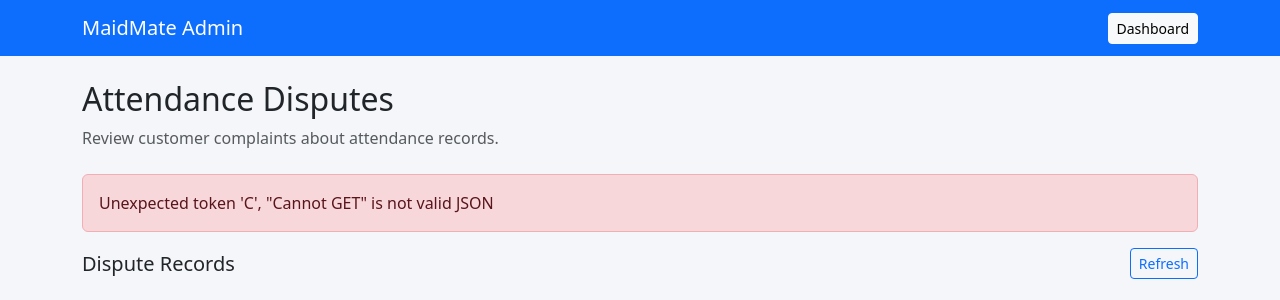
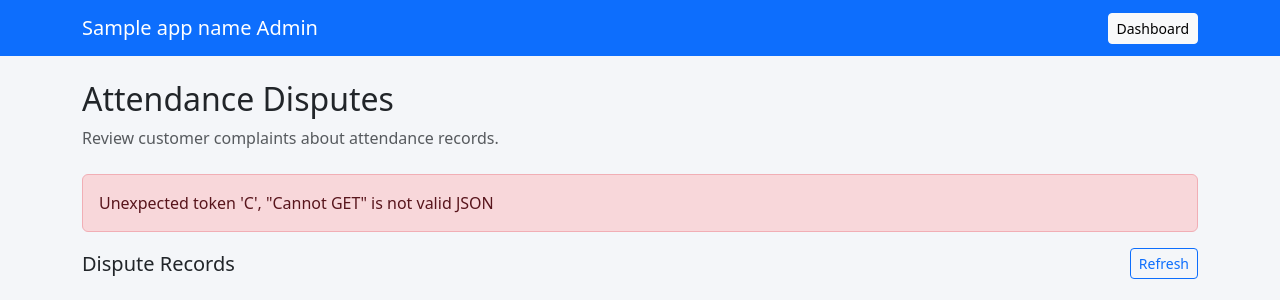
Before and after one commit to shubh110105/sahayika, a Python web app: template app/templates/admin/attendance_disputes.html in a window 1280 px wide. Shown: the top 300 px of the page. Run offline with Jinja, Linux system fonts and the light colour scheme; the template is opened without the code that fills it: most values are stand-ins (such as "Sample title", 1, 10 or a date in 2020).

Commit message:
Update attendance disputes template to use dynamic app name in title and navbar

```diff
--- a/app/templates/admin/attendance_disputes.html
+++ b/app/templates/admin/attendance_disputes.html
@@ -3,7 +3,7 @@
 <head>
     <meta charset="UTF-8">
     <meta name="viewport" content="width=device-width, initial-scale=1.0">
-    <title>Attendance Disputes | MaidMate Admin</title>
+    <title>{{ app_name }} - Attendance Disputes</title>
 
     <link
         href="https://cdn.jsdelivr.net/npm/bootstrap@5.3.3/dist/css/bootstrap.min.css"
@@ -60,7 +60,7 @@
 <body>
     <nav class="navbar navbar-dark bg-primary">
         <div class="container">
-            <span class="navbar-brand">MaidMate Admin</span>
+            <span class="navbar-brand">{{ app_name }} Admin</span>
             <a href="/admin/dashboard" class="btn btn-light btn-sm">
                 Dashboard
             </a>
```
